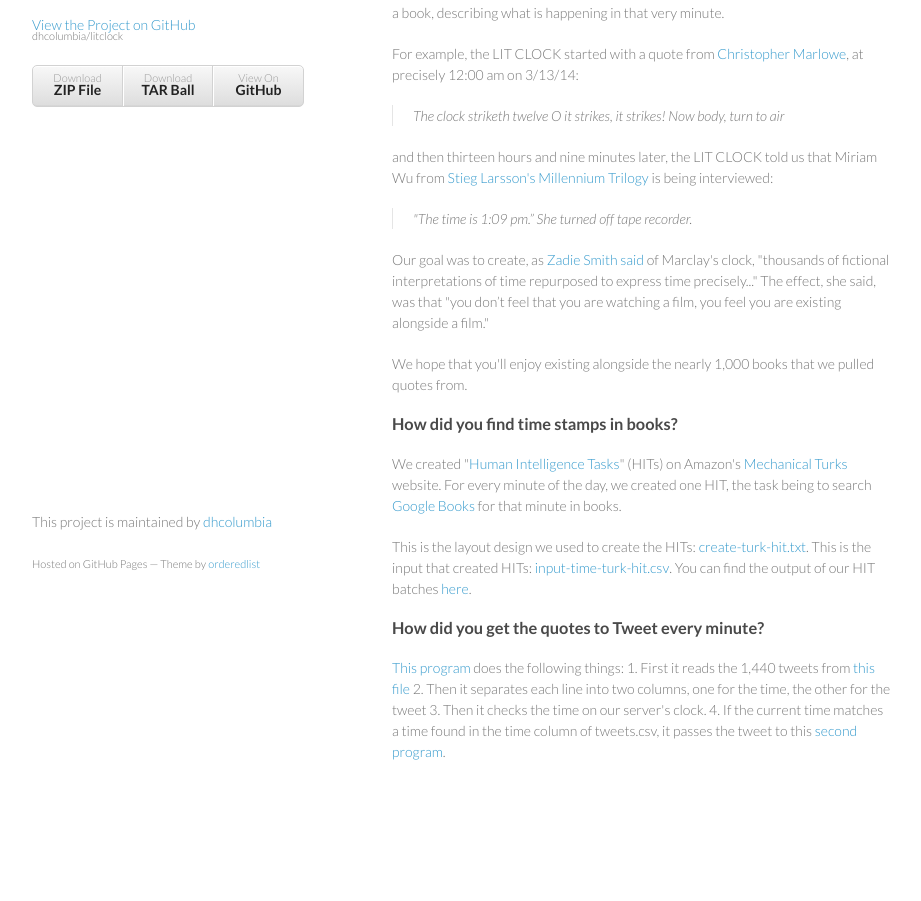
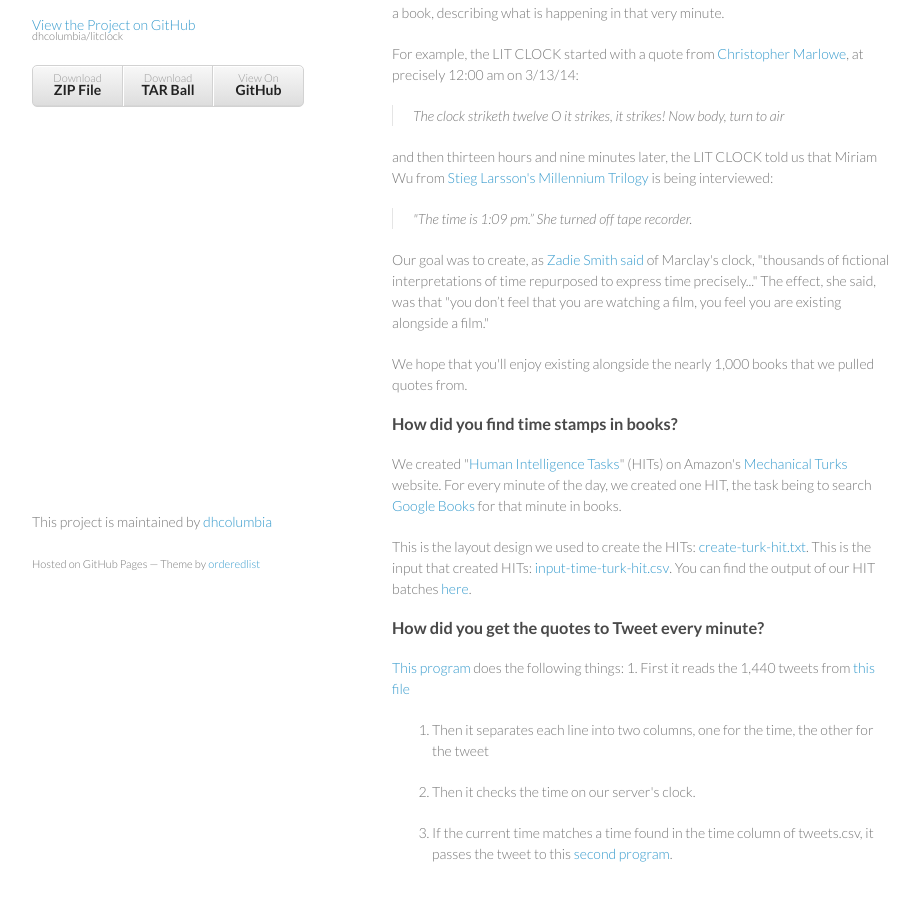
Before and after one commit to xpmethod/litclock, a plain HTML site: page index.html in a window 1280 px wide. Shown: the part 157-1058 px from the top of the page, without its empty margins (178-1099 px from the left). Before the commit the page ends 989 px from the top, so only its background shows below. Drawn offline with Linux system fonts and the light colour scheme.

```diff
--- a/index.html
+++ b/index.html
@@ -60,10 +60,13 @@
 <a name="how-did-you-get-the-quotes-to-tweet-every-minute" class="anchor" href="#how-did-you-get-the-quotes-to-tweet-every-minute"><span class="octicon octicon-link"></span></a>How did you get the quotes to Tweet every minute?</h3>
 
 <p><a href="https://github.com/dhcolumbia/litclock/blob/master/bot.py">This program</a> does the following things:
-1. First it reads the 1,440 tweets from <a href="https://github.com/dhcolumbia/litclock/blob/master/tweets.csv">this file</a>
-2. Then it separates each line into two columns, one for the time, the other for the tweet
-3. Then it checks the time on our server's clock.
-4. If the current time matches a time found in the time column of tweets.csv, it passes the tweet to this <a href="https://github.com/dhcolumbia/litclock/blob/master/cron-bot.py">second program</a>.</p>
+1. First it reads the 1,440 tweets from <a href="https://github.com/dhcolumbia/litclock/blob/master/tweets.csv">this file</a></p>
+
+<ol>
+<li><p>Then it separates each line into two columns, one for the time, the other for the tweet</p></li>
+<li><p>Then it checks the time on our server's clock. </p></li>
+<li><p>If the current time matches a time found in the time column of tweets.csv, it passes the tweet to this <a href="https://github.com/dhcolumbia/litclock/blob/master/cron-bot.py">second program</a>.</p></li>
+</ol>
       </section>
       <footer>
         <p>This project is maintained by <a href="https://github.com/dhcolumbia">dhcolumbia</a></p>
```
Also changed, not shown: params.json (+1 -1 lines).
